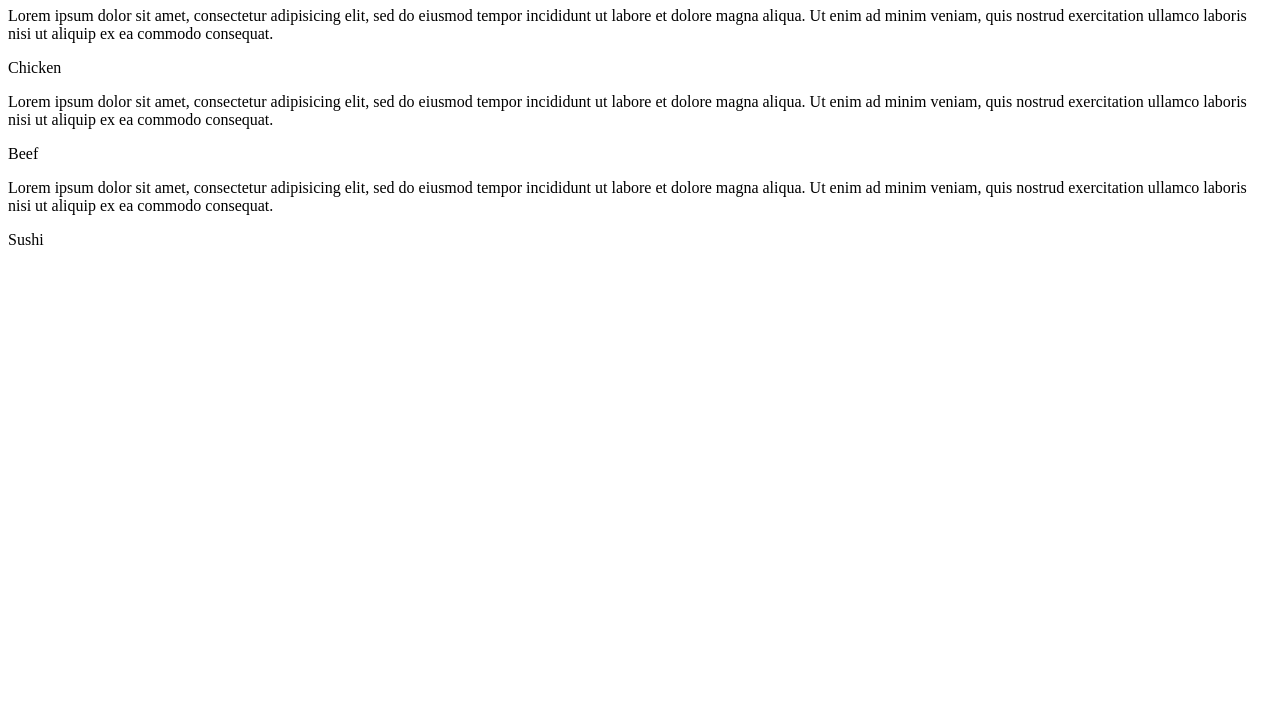
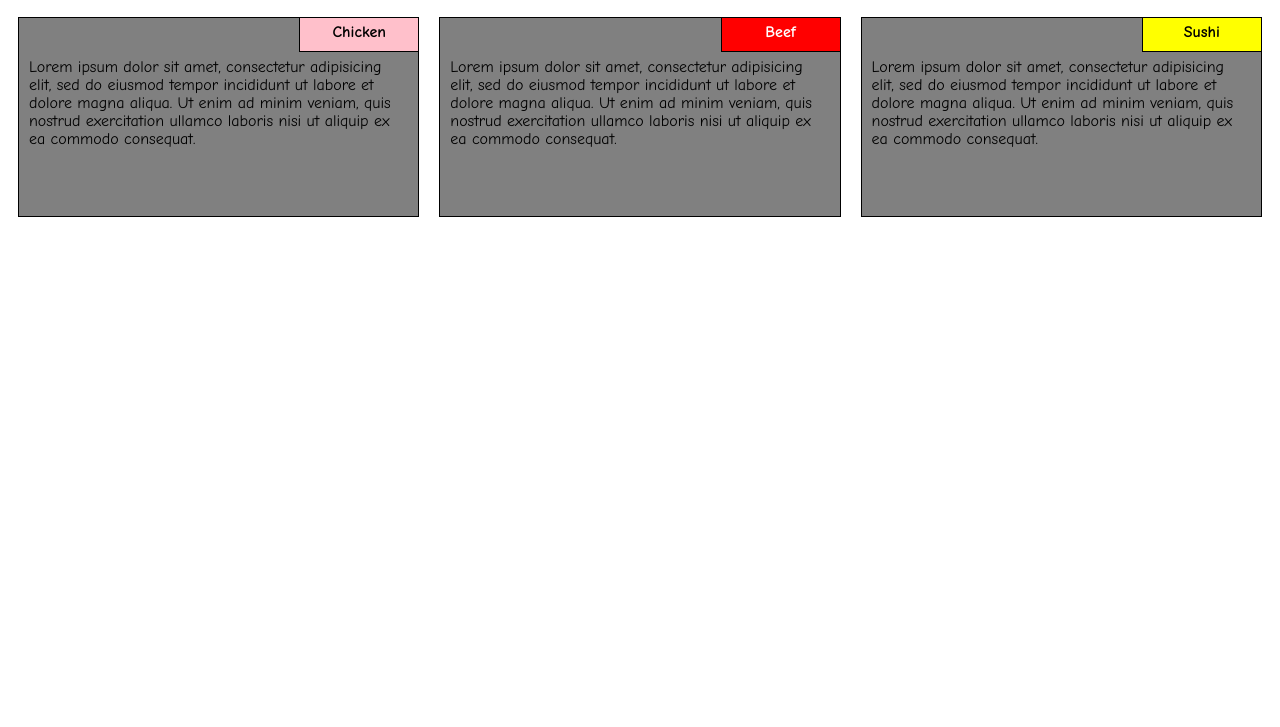
Before and after one commit to rodzak/module2-solution, a plain HTML site: page index.html in a window 1280 px wide. Shown: the part 73-800 px from the top of the page. Drawn offline with Linux system fonts and the light colour scheme.

Commit message:
Update index.html

```diff
--- a/index.html
+++ b/index.html
@@ -3,7 +3,7 @@
 	<head>
 		<meta charset="UTF-8">
 		<meta name="viewport" content="width=device-width, initial-scale=1.0">
-		<link rel="stylesheet" href="css/styles.css">
+		<link rel="stylesheet" href="css/index.css">
 		<title>Module 2 Solution</title>
 	</head>
 
```
